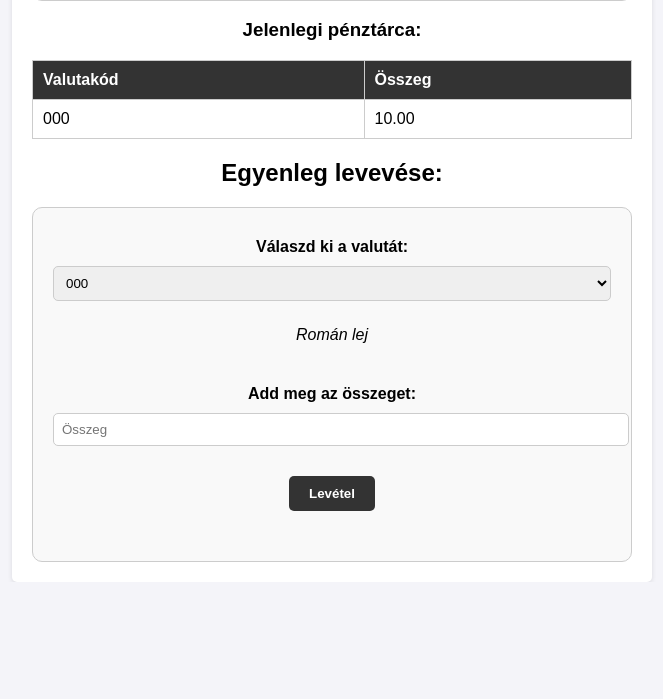
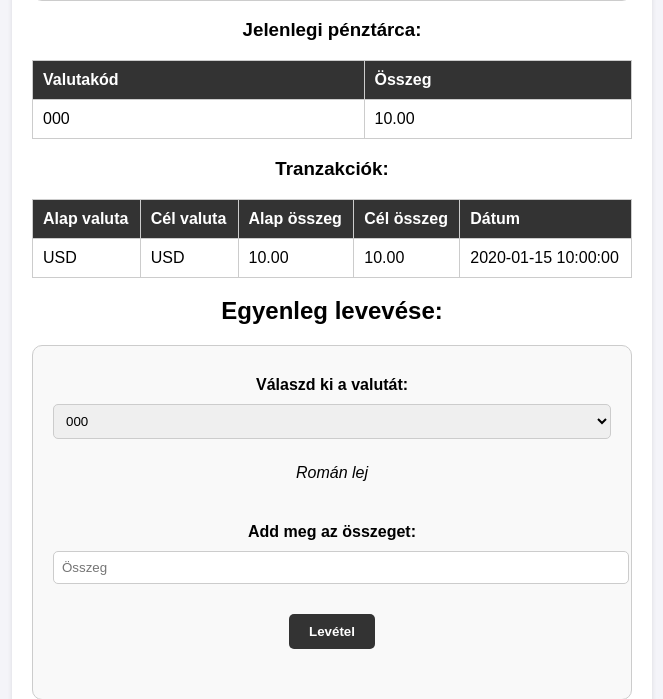
Before and after one commit to toosakos/Webprog_Projekt_ToosAkos, a PHP site: page /dashboard.php in a window 1280 px wide. Shown: the part 661-1360 px from the top of the page, without its empty margins (308-971 px from the left). Before the commit the page ends 1223 px from the top, so only its background shows below. Run offline with PHP 8.4, Linux system fonts and the light colour scheme; the visitor is signed in with stand-in values (Sample User, id 1); tables that the repository leaves empty or names only in its code hold one stand-in row (values such as "Sample post").

Commit message:
tranzakciok

```diff
--- a/website/dashboard.php
+++ b/website/dashboard.php
@@ -34,6 +34,22 @@ $currencyNamesHu = [
 $db = new Database();
 $conn = $db->connect();
 $id = $_SESSION['id'];
+
+//tranzakciok lekérése
+$sql = "SELECT * FROM transactions where users_id = ?";
+$stmt = $conn->prepare($sql);
+$stmt->bind_param("i", $id);
+$stmt->execute();
+$result = $stmt->get_result();
+$stmt->close();
+
+$transactions = [];
+
+while ($row = $result->fetch_assoc()) {
+    $transactions[] = $row;
+}
+
+//print_r($transactions);
 
 //wallet lekérése
 
@@ -281,6 +297,32 @@ if (isset($_POST['submit2'])) {
             </tbody>
         </table>
     </div>
+    <!-- Transactions Table -->
+    <div style="margin-top: 30px; max-width: 600px; margin: auto;">
+        <h3 style="text-align: center;">Tranzakciók:</h3>
+        <table style="width: 100%; border: 1px solid #ccc; border-collapse: collapse; text-align: left;">
+            <thead>
+            <tr style="background-color: #333; color: white;">
+                <th style="padding: 10px; border: 1px solid #ccc;">Alap valuta</th>
+                <th style="padding: 10px; border: 1px solid #ccc;">Cél valuta</th>
+                <th style="padding: 10px; border: 1px solid #ccc;">Alap összeg</th>
+                <th style="padding: 10px; border: 1px solid #ccc;">Cél összeg</th>
+                <th style="padding: 10px; border: 1px solid #ccc;">Dátum</th>
+            </tr>
+            </thead>
+            <tbody>
+            <?php foreach ($transactions as $transaction): ?>
+                <tr>
+                    <td style="padding: 10px; border: 1px solid #ccc;"><?= $transaction["currencybase"] ?></td>
+                    <td style="padding: 10px; border: 1px solid #ccc;"><?= $transaction["currencytarget"] ?></td>
+                    <td style="padding: 10px; border: 1px solid #ccc;"><?= number_format($transaction["amountbase"], 2) ?></td>
+                    <td style="padding: 10px; border: 1px solid #ccc;"><?= number_format($transaction["amounttarget"], 2) ?></td>
+                    <td style="padding: 10px; border: 1px solid #ccc;"><?= $transaction["transaction_date"] ?></td>
+                </tr>
+            <?php endforeach; ?>
+            </tbody>
+        </table>
+    </div>
     <h2>Egyenleg levevése:</h2>
     <form method="POST"
           style="max-width: 600px; margin: auto; padding: 20px; border: 1px solid #ccc; border-radius: 10px; background-color: #f9f9f9;">
```
